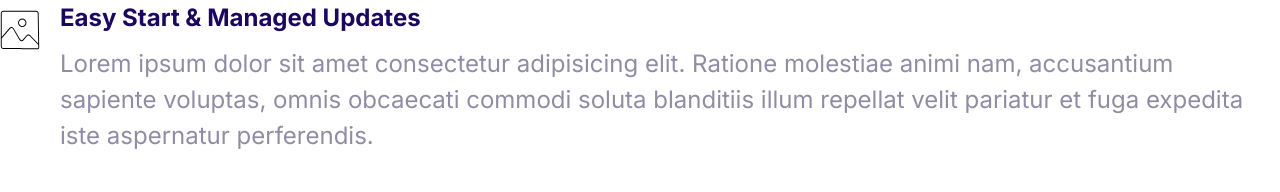
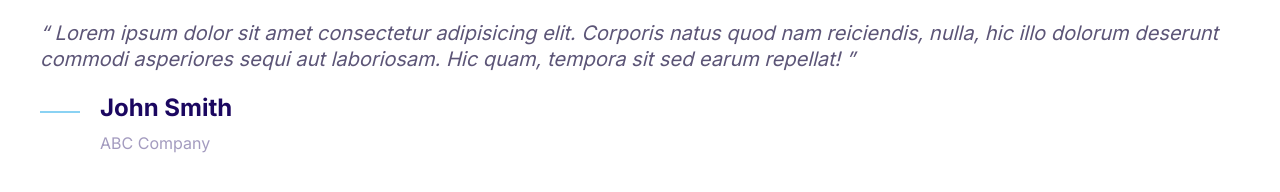
Before and after one commit to boatengdickson/moshifiedd, a plain HTML site: page index.html in a window 1280 px wide. Drawn offline with Linux system fonts and the light colour scheme.

Commit message:
Build the quote component

```diff
--- a/css/style.css
+++ b/css/style.css
@@ -4,6 +4,7 @@
     --color-accent: #ff3400;
     --color-headings: #1b0760;
     --color-body: #918ca4;
+    --color-body-darker: #5c5577;
     --color-border: #ccc;
     --border-radius: 30px;
 }
@@ -363,3 +364,49 @@ p {
 .media__image {
     margin-top: 1rem;
 }
+
+
+/* Quote */
+.quote {
+    font-size: 3rem;
+    font-style: italic;
+    color: var(--color-body-darker);
+    line-height: 1.3;
+}
+
+.quote__text::before {
+    content: open-quote;
+}
+.quote__text::after {
+    content: close-quote;
+}
+
+.quote__author{
+    font-style: normal;
+}
+
+.quote__organization {
+    color: var(--color-headings);
+    opacity: 0.4;
+    font-size: 2rem;
+    font-style: normal;
+}
+
+.quote__line{
+    position: relative;
+    bottom: 10px;
+}
+
+@media screen and (min-width: 1024px) {
+    .quote{
+        font-size: 2rem;
+    }
+
+    .quote__author{
+        font-size: 2.4rem;
+    }
+
+    .quote__organization {
+        font-size: 1.6rem;
+    }
+}
--- a/index.html
+++ b/index.html
@@ -15,21 +15,25 @@
     <link rel="stylesheet" href="css/style.css" />
   </head>
   <body>
+    <blockquote class="quote">
+      <p class="quote__text">
+        Lorem ipsum dolor sit amet consectetur adipisicing elit. Corporis natus
+        quod nam reiciendis, nulla, hic illo dolorum deserunt commodi asperiores
+        sequi aut laboriosam. Hic quam, tempora sit sed earum repellat!
+      </p>
+      <footer>
         <div class="media">
           <div class="media__image">
-        <svg class="icon">
-          <use xlink:href="images/sprite.svg#snap"></use>
+            <svg class="icon icon-primary quote__line">
+              <use xlink:href="images/sprite.svg#line"></use>
             </svg>
           </div>
-      <div class="media__body">
-        <h3 class="media__title">Easy Start & Managed Updates</h3>
-        <p>
-          Lorem ipsum dolor sit amet consectetur adipisicing elit. Ratione
-          molestiae animi nam, accusantium sapiente voluptas, omnis obcaecati
-          commodi soluta blanditiis illum repellat velit pariatur et fuga
-          expedita iste aspernatur perferendis.
-        </p>
+          <div class="media__body quote__author">
+            <h3 class="media__title">John Smith</h3>
+            <p class="quote__organization">ABC Company</p>
           </div>
         </div>
+      </footer>
+    </blockquote>
   </body>
 </html>
```
Also changed, not shown: components/quote.html (added, +20 -0 lines). Lines whose indentation alone changed are shown as unchanged.
